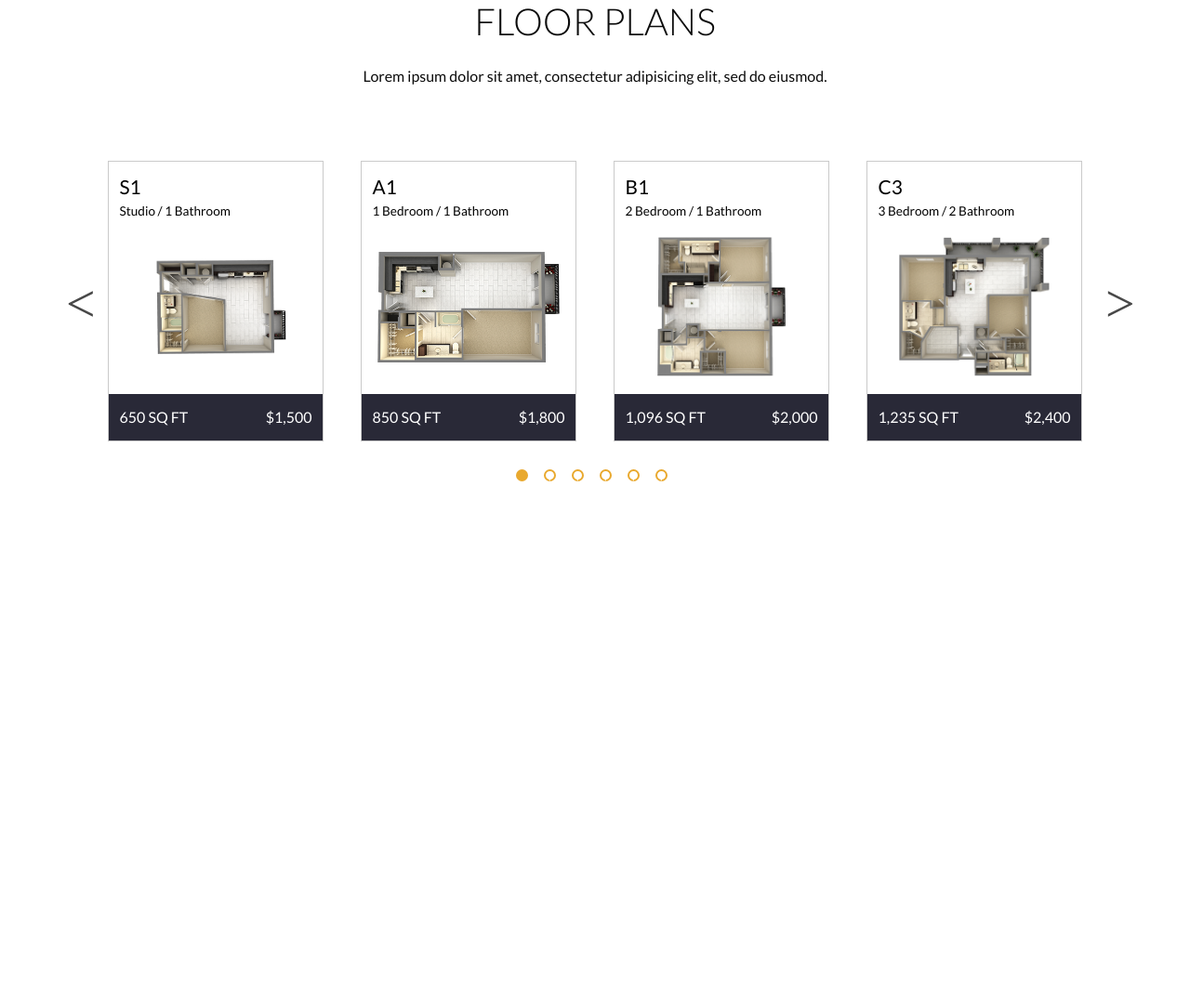
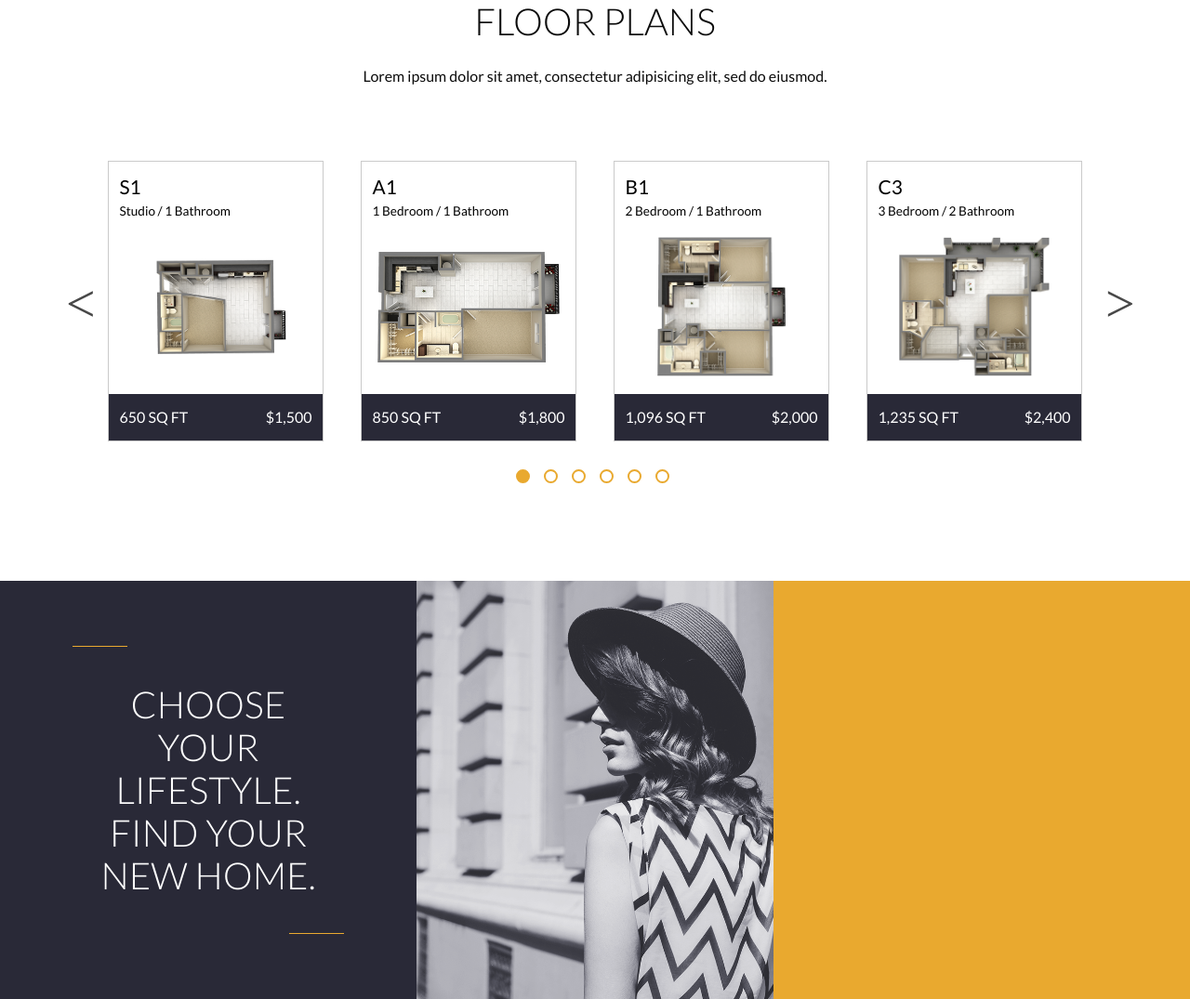
Before and after one commit to egmatti/wordpress-web-developer-candidate-site, a PHP site: page / in a window 1280 px wide. Shown: the part 900-1975 px from the top of the page at 93% size. Before the commit the page ends 1418 px from the top, so only its background shows below. Run offline with PHP 8.4, Linux system fonts and the light colour scheme; some libraries are stand-ins or nearby versions; some web fonts are replaced.

Commit message:
Started adding content and styling to contact section

```diff
--- a/css/style.css
+++ b/css/style.css
@@ -818,7 +818,7 @@ header {
 #home-page .floor-plans-section {
   background: #fff;
   height: auto;
-  margin: 100px 0 125px 0;
+  margin: 100px 0 150px 0;
   width: 100%; }
   #home-page .floor-plans-section__description {
     margin: 0 20%;
@@ -861,9 +861,9 @@ header {
   border-radius: 100%;
   box-sizing: border-box;
   color: #fff;
-  height: 12.5px;
+  height: 15px;
   opacity: 1;
-  width: 12.5px; }
+  width: 15px; }
 
 #home-page .floor-plans-section .slick-dots li.slick-active button:before {
   background: #e9a92f;
@@ -891,6 +891,8 @@ header {
   height: 300px;
   margin: 0 20px;
   position: relative; }
+  #home-page .floor-plans-post:focus {
+    outline: none; }
 
 #home-page .floor-plans-post__title-container {
   height: auto;
@@ -944,4 +946,28 @@ header {
   float: right;
   margin-right: 5%; }
 
+#home-page .contact-section {
+  height: 450px;
+  width: 100%; }
+  #home-page .contact-section__square, #home-page .contact-section__square--left, #home-page .contact-section__square--middle, #home-page .contact-section__square--right {
+    display: inline-block;
+    float: left;
+    height: 100%; }
+    #home-page .contact-section__square--left {
+      background: #292937;
+      width: 35%; }
+    #home-page .contact-section__square--middle {
+      background: url("../images/contact-section-image.png");
+      background-repeat: no-repeat;
+      background-size: cover;
+      background-position: center;
+      width: 30%; }
+    #home-page .contact-section__square--right {
+      background: #e9a92f;
+      width: 35%; }
+
+#home-page .contact-section .headline-container {
+  margin: 0 17.5%;
+  width: 65%; }
+
 /*# sourceMappingURL=style.css.map */
--- a/index.html
+++ b/index.html
@@ -13,6 +13,9 @@ HOME PAGE
     <link href="css/style.css" rel="stylesheet">
   </head>
   <body id="home-page">
+
+
+<!-- HEADER -->
 
     <header>
       <div class="nav-container">
@@ -37,6 +40,9 @@ HOME PAGE
       </div>
     </header>
 
+
+<!-- HERO SECTION -->
+
     <section class="hero-section">
       <div class="headline-container">
         <div class="headline-container__border--top"></div>
@@ -50,6 +56,9 @@ HOME PAGE
         </div>
       </div>
     </section>
+
+
+<!-- FLOOR PLANS SECTION -->
 
     <section class="floor-plans-section">
       <div class="floor-plans-section__description">
@@ -141,49 +150,185 @@ HOME PAGE
 
         <div class="floor-plans-slider--tablet">
           <div class="floor-plans-post">
-
+            <div class="floor-plans-post__title-container">
+              <span class="floor-plans-post__title">S1</span>
+              <span class="floor-plans-post__subtitle">Studio / 1 Bathroom</span>
+            </div>
+            <div class="floor-plans-post__image-container">
+              <img class="floor-plans-post__image" src="images/floor-plans/S1.png" alt="S1 floor plan"/>
+            </div>
+            <div class="floor-plans-post__details-container">
+              <span class="floor-plans-post__dimensions">650 sq ft</span>
+              <span class="floor-plans-post__price">$1,500</span>
+            </div>
           </div>
           <div class="floor-plans-post">
-
+            <div class="floor-plans-post__title-container">
+              <span class="floor-plans-post__title">A1</span>
+              <span class="floor-plans-post__subtitle">1 Bedroom / 1 Bathroom</span>
+            </div>
+            <div class="floor-plans-post__image-container">
+              <img class="floor-plans-post__image" src="images/floor-plans/A1.png" alt="A1 floor plan"/>
+            </div>
+            <div class="floor-plans-post__details-container">
+              <span class="floor-plans-post__dimensions">850 sq ft</span>
+              <span class="floor-plans-post__price">$1,800</span>
+            </div>
           </div>
           <div class="floor-plans-post">
-
+            <div class="floor-plans-post__title-container">
+              <span class="floor-plans-post__title">B1</span>
+              <span class="floor-plans-post__subtitle">2 Bedroom / 1 Bathroom</span>
+            </div>
+            <div class="floor-plans-post__image-container">
+              <img class="floor-plans-post__image" src="images/floor-plans/B1.png" alt="B1 floor plan"/>
+            </div>
+            <div class="floor-plans-post__details-container">
+              <span class="floor-plans-post__dimensions">1,096 sq ft</span>
+              <span class="floor-plans-post__price">$2,000</span>
+            </div>
           </div>
           <div class="floor-plans-post">
-
+            <div class="floor-plans-post__title-container">
+              <span class="floor-plans-post__title">C3</span>
+              <span class="floor-plans-post__subtitle">3 Bedroom / 2 Bathroom</span>
+            </div>
+            <div class="floor-plans-post__image-container">
+              <img class="floor-plans-post__image" src="images/floor-plans/C3.png" alt="C3 floor plan"/>
+            </div>
+            <div class="floor-plans-post__details-container">
+              <span class="floor-plans-post__dimensions">1,235 sq ft</span>
+              <span class="floor-plans-post__price">$2,400</span>
+            </div>
           </div>
           <div class="floor-plans-post">
-
+            <div class="floor-plans-post__title-container">
+              <span class="floor-plans-post__title">S1</span>
+              <span class="floor-plans-post__subtitle">Studio / 1 Bathroom</span>
+            </div>
+            <div class="floor-plans-post__image-container">
+              <img class="floor-plans-post__image" src="images/floor-plans/S1.png" alt="S1 floor plan"/>
+            </div>
+            <div class="floor-plans-post__details-container">
+              <span class="floor-plans-post__dimensions">650 sq ft</span>
+              <span class="floor-plans-post__price">$1,500</span>
+            </div>
           </div>
           <div class="floor-plans-post">
-
+            <div class="floor-plans-post__title-container">
+              <span class="floor-plans-post__title">A1</span>
+              <span class="floor-plans-post__subtitle">1 Bedroom / 1 Bathroom</span>
+            </div>
+            <div class="floor-plans-post__image-container">
+              <img class="floor-plans-post__image" src="images/floor-plans/A1.png" alt="A1 floor plan"/>
+            </div>
+            <div class="floor-plans-post__details-container">
+              <span class="floor-plans-post__dimensions">850 sq ft</span>
+              <span class="floor-plans-post__price">$1,800</span>
+            </div>
           </div>
         </div>
 
         <div class="floor-plans-slider--mobile">
           <div class="floor-plans-post">
-
+            <div class="floor-plans-post__title-container">
+              <span class="floor-plans-post__title">S1</span>
+              <span class="floor-plans-post__subtitle">Studio / 1 Bathroom</span>
+            </div>
+            <div class="floor-plans-post__image-container">
+              <img class="floor-plans-post__image" src="images/floor-plans/S1.png" alt="S1 floor plan"/>
+            </div>
+            <div class="floor-plans-post__details-container">
+              <span class="floor-plans-post__dimensions">650 sq ft</span>
+              <span class="floor-plans-post__price">$1,500</span>
+            </div>
           </div>
           <div class="floor-plans-post">
-
+            <div class="floor-plans-post__title-container">
+              <span class="floor-plans-post__title">A1</span>
+              <span class="floor-plans-post__subtitle">1 Bedroom / 1 Bathroom</span>
+            </div>
+            <div class="floor-plans-post__image-container">
+              <img class="floor-plans-post__image" src="images/floor-plans/A1.png" alt="A1 floor plan"/>
+            </div>
+            <div class="floor-plans-post__details-container">
+              <span class="floor-plans-post__dimensions">850 sq ft</span>
+              <span class="floor-plans-post__price">$1,800</span>
+            </div>
           </div>
           <div class="floor-plans-post">
-
+            <div class="floor-plans-post__title-container">
+              <span class="floor-plans-post__title">B1</span>
+              <span class="floor-plans-post__subtitle">2 Bedroom / 1 Bathroom</span>
+            </div>
+            <div class="floor-plans-post__image-container">
+              <img class="floor-plans-post__image" src="images/floor-plans/B1.png" alt="B1 floor plan"/>
+            </div>
+            <div class="floor-plans-post__details-container">
+              <span class="floor-plans-post__dimensions">1,096 sq ft</span>
+              <span class="floor-plans-post__price">$2,000</span>
+            </div>
           </div>
           <div class="floor-plans-post">
-
+            <div class="floor-plans-post__title-container">
+              <span class="floor-plans-post__title">C3</span>
+              <span class="floor-plans-post__subtitle">3 Bedroom / 2 Bathroom</span>
+            </div>
+            <div class="floor-plans-post__image-container">
+              <img class="floor-plans-post__image" src="images/floor-plans/C3.png" alt="C3 floor plan"/>
+            </div>
+            <div class="floor-plans-post__details-container">
+              <span class="floor-plans-post__dimensions">1,235 sq ft</span>
+              <span class="floor-plans-post__price">$2,400</span>
+            </div>
           </div>
           <div class="floor-plans-post">
-
+            <div class="floor-plans-post__title-container">
+              <span class="floor-plans-post__title">S1</span>
+              <span class="floor-plans-post__subtitle">Studio / 1 Bathroom</span>
+            </div>
+            <div class="floor-plans-post__image-container">
+              <img class="floor-plans-post__image" src="images/floor-plans/S1.png" alt="S1 floor plan"/>
+            </div>
+            <div class="floor-plans-post__details-container">
+              <span class="floor-plans-post__dimensions">650 sq ft</span>
+              <span class="floor-plans-post__price">$1,500</span>
+            </div>
           </div>
           <div class="floor-plans-post">
-
+            <div class="floor-plans-post__title-container">
+              <span class="floor-plans-post__title">A1</span>
+              <span class="floor-plans-post__subtitle">1 Bedroom / 1 Bathroom</span>
+            </div>
+            <div class="floor-plans-post__image-container">
+              <img class="floor-plans-post__image" src="images/floor-plans/A1.png" alt="A1 floor plan"/>
+            </div>
+            <div class="floor-plans-post__details-container">
+              <span class="floor-plans-post__dimensions">850 sq ft</span>
+              <span class="floor-plans-post__price">$1,800</span>
+            </div>
           </div>
         </div>
       </div>
 
     </section>
 
+
+<!-- CONTACT SECTION -->
+
+    <section class="contact-section">
+      <div class="contact-section__square--left">
+        <div class="headline-container">
+          <div class="headline-container__border--top"></div>
+          <h2 class="headline">Choose<br/>your lifestyle. Find your<br/>new home.</h2>
+          <div class="headline-container__border--bottom"></div>
+        </div>
+      </div>
+      <div class="contact-section__square--middle">
+      </div>
+      <div class="contact-section__square--right">
+      </div>
+    </section>
 
 
     <script src="https://ajax.googleapis.com/ajax/libs/jquery/3.1.1/jquery.min.js"></script>
--- a/scss/pages/_home.scss
+++ b/scss/pages/_home.scss
@@ -7,7 +7,7 @@
 #home-page .floor-plans-section {
   background: $color-body;
   height: auto;
-  margin: 100px 0 125px 0;
+  margin: 100px 0 150px 0;
   width: 100%;
 
   @include e(description) {
@@ -64,9 +64,9 @@
   border-radius: 100%;
   box-sizing: border-box;
   color: $color-body;
-  height: 12.5px;
+  height: 15px;
   opacity: 1;
-  width: 12.5px;
+  width: 15px;
 }
 
 #home-page .floor-plans-section .slick-dots li.slick-active button:before {
@@ -100,6 +100,10 @@
   height: 300px;
   margin: 0 20px;
   position: relative;
+
+  &:focus {
+    outline: none;
+  }
 }
 
 #home-page .floor-plans-post__title-container {
@@ -158,3 +162,40 @@
   float: right;
   margin-right: 5%;
 }
+
+
+// CONTACT SECTION
+
+#home-page .contact-section {
+  height: 450px;
+  width: 100%;
+
+  @include e(square) {
+    display: inline-block;
+    float: left;
+    height: 100%;
+
+    @include m(left) {
+      @extend .contact-section__square;
+      background: $color-contact-section-square-left;
+      width: 35%;
+    }
+
+    @include m(middle) {
+      @extend .contact-section__square;
+      @include bg-image($bg-image: "contact-section-image");
+      width: 30%;
+    }
+
+    @include m(right) {
+      @extend .contact-section__square;
+      background: $color-contact-section-square-right;
+      width: 35%;
+    }
+  }
+}
+
+#home-page .contact-section .headline-container {
+  margin: 0 17.5%;
+  width: 65%;
+}
--- a/scss/utilities/_variables.scss
+++ b/scss/utilities/_variables.scss
@@ -27,6 +27,9 @@ $color-dots-floor-plans: $mustard;
 $color-header: $white;
 
 $color-floor-plans-post-details: $midnight;
+
+$color-contact-section-square-left: $midnight;
+$color-contact-section-square-right: $mustard;
 
 
 // FONTS
```
Also changed, not shown: images/contact-section-image.png (renamed from images/contact-form-image.png), 1 other file.
